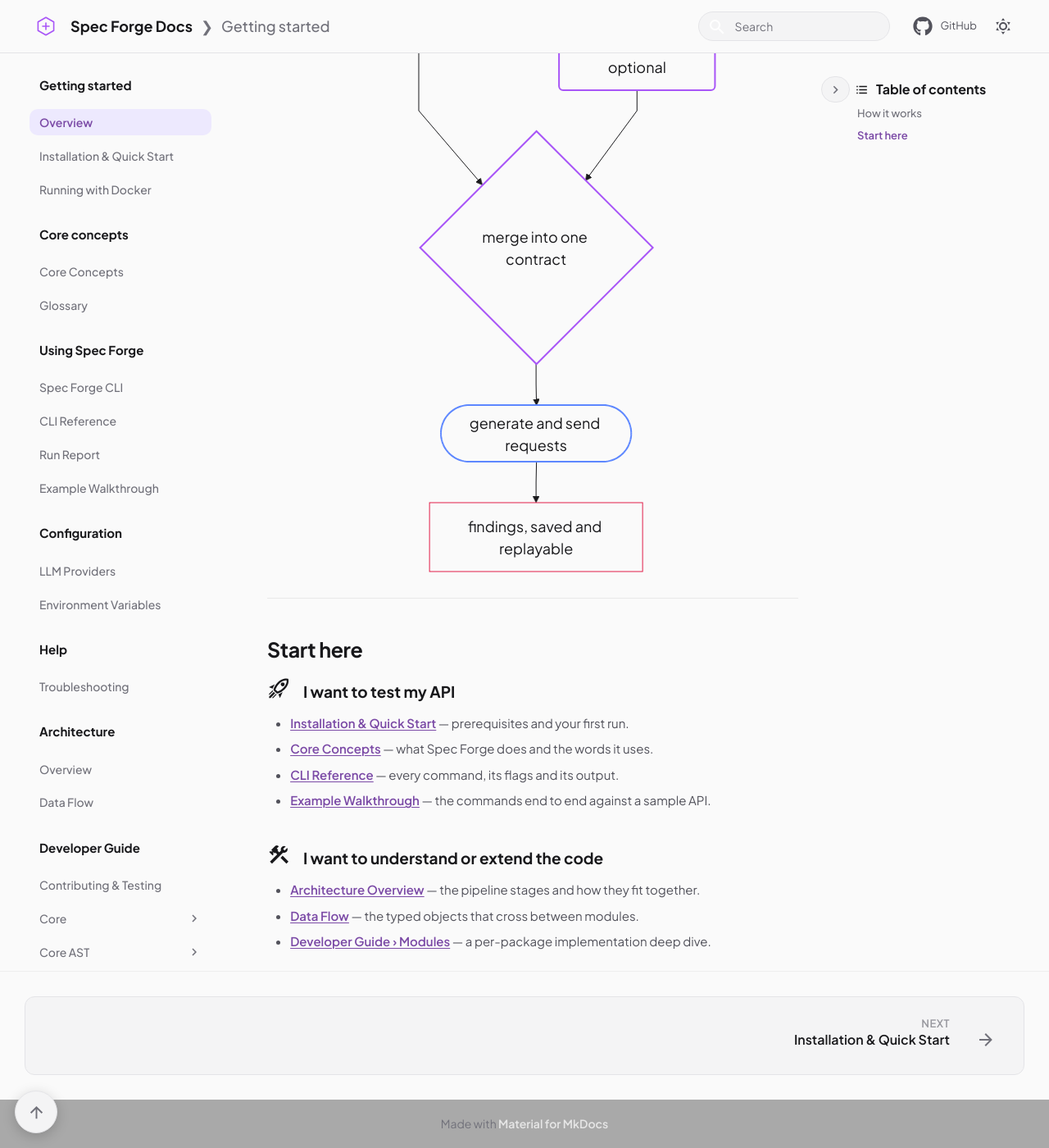
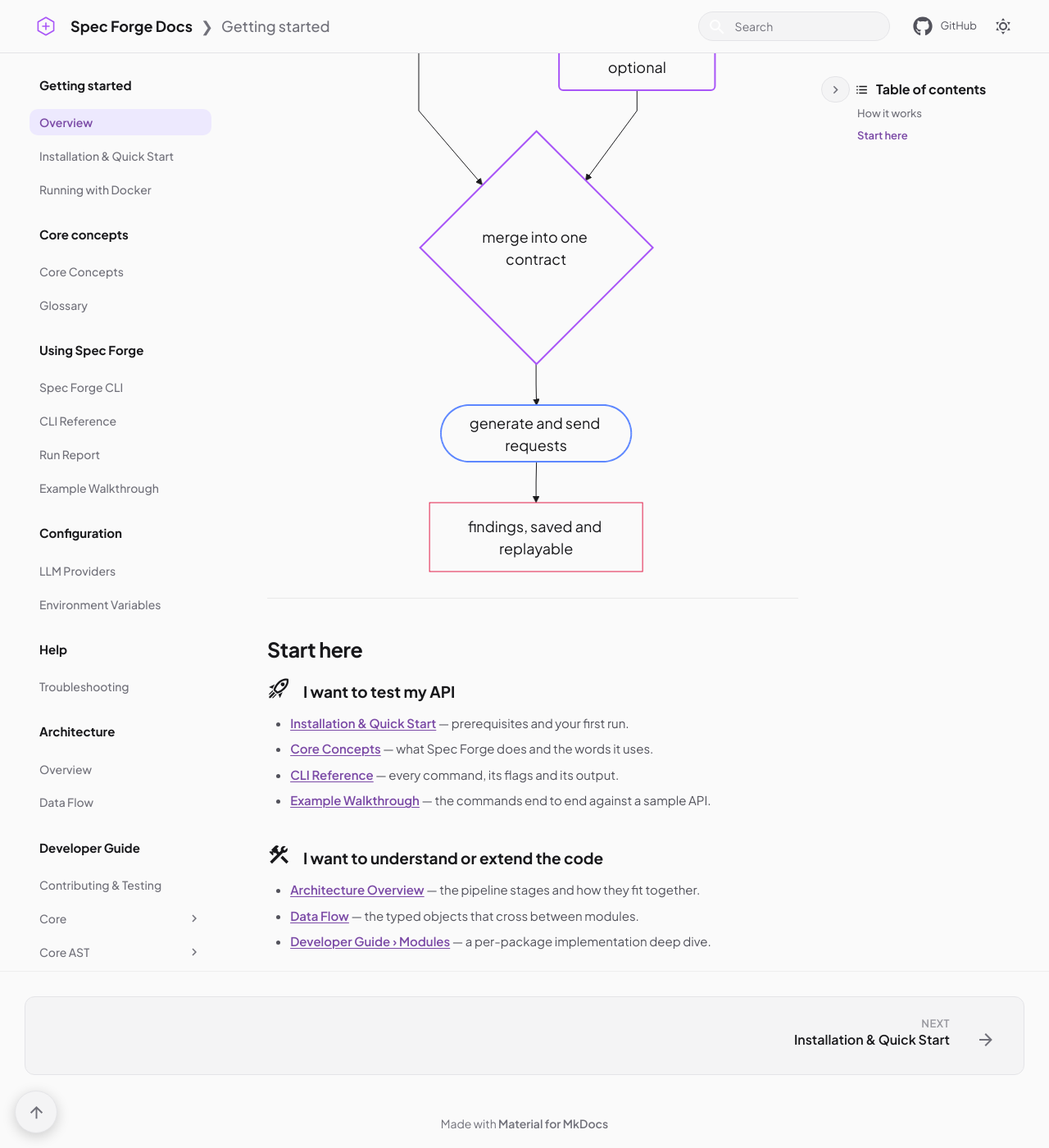
Before and after one commit to Spec-Forge-Testing/specforge-docs, an MkDocs documentation site: the page built from docs/index.md, in a window 1280 px wide and 1400 px high, scrolled down 867 px. Shown: the whole window at 82% size. Built offline with MkDocs 1.6.1 and Material for MkDocs 9.7.7, drawn with Linux system fonts in a browser that asks for light colours; comment, search, counter and statistics services are not loaded.

Commit message:
fix(docs): lighten light-mode footer and open GitHub in a new tab

```diff
--- a/docs/assets/javascripts/extra.js
+++ b/docs/assets/javascripts/extra.js
@@ -253,9 +253,18 @@ function setupHeaderBreadcrumb() {
   }
 }
 
+// El link de GitHub del header abre el repositorio en una pestaña nueva.
+function setupSourceNewTab() {
+  const source = document.querySelector(".md-header__source .md-source");
+  if (!source) return;
+  source.setAttribute("target", "_blank");
+  source.setAttribute("rel", "noopener noreferrer");
+}
+
 document$.subscribe(() => {
   setupScrollTopButton();
   setupTocToggle();
   setupH1Eyebrow();
   setupHeaderBreadcrumb();
+  setupSourceNewTab();
 });
--- a/docs/assets/stylesheets/03-header.css
+++ b/docs/assets/stylesheets/03-header.css
@@ -144,6 +144,8 @@
   padding-left: 0;
 }
 
+
+
 /* Reordenamos el grupo derecho con flexbox (sin tocar el HTML): el toggle de
    tema pasa a ser el último, a la derecha de GitHub. */
 .md-header__option[data-md-component="palette"] {
--- a/docs/assets/stylesheets/09-components.css
+++ b/docs/assets/stylesheets/09-components.css
@@ -59,11 +59,14 @@
   color: var(--text-bright);
 }
 
-/* Sub-footer / meta ("Made with MkDocs"). */
+/* Sub-footer / meta ("Made with MkDocs"). Material le pone un fondo gris
+   (--md-footer-bg-color--dark) que choca en modo claro; lo pasamos al fondo del
+   tema para que combine con el resto del footer. */
 .md-footer-meta {
   max-width: 100%;
   margin-top: 1.5rem;
   padding: 0.5rem 0;
+  background-color: transparent;
 }
 
 .md-footer-meta__inner {
@@ -79,14 +82,23 @@
   text-align: center;
 }
 
-.md-copyright a {
+/* El texto resaltado del copyright y el link usan `--md-footer-fg-color--light`
+   (gris pensado para fondo oscuro), invisible sobre nuestro fondo claro. Lo
+   forzamos a los colores del tema. Los selectores igualan/superan la
+   especificidad de Material (`html .md-footer-meta.md-typeset a`). */
+.md-copyright,
+.md-copyright__highlight {
+  color: var(--text-muted);
+}
+
+html .md-footer-meta.md-typeset .md-copyright a {
   color: var(--text-muted);
   font-weight: 600;
   text-decoration: none;
   transition: color 0.15s ease;
 }
 
-.md-copyright a:hover {
+html .md-footer-meta.md-typeset .md-copyright a:hover {
   color: var(--accent-color);
 }
 
```
